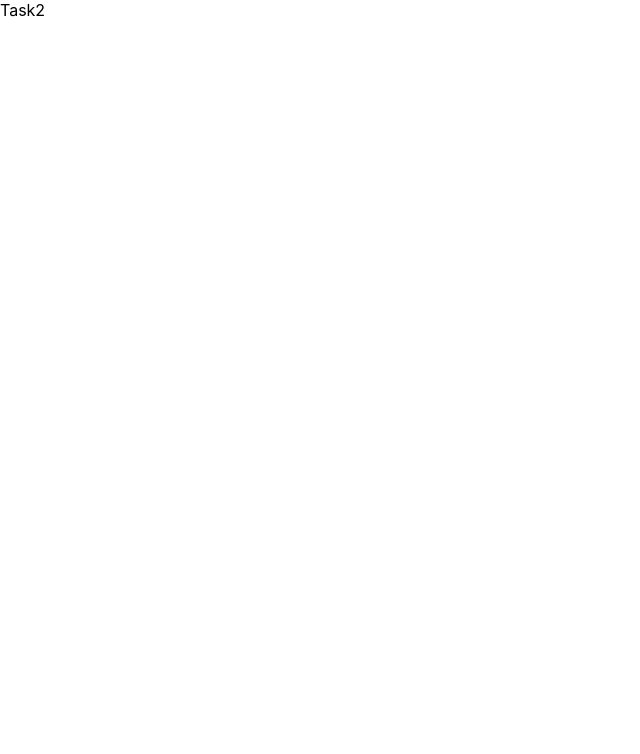
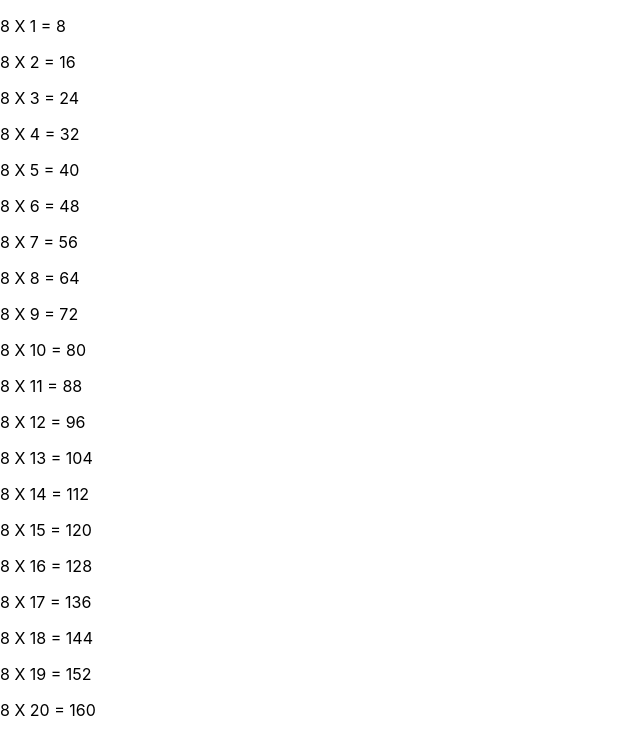
Before and after one commit to himanshu064/react-training, a React (Create React App) app: page /task2 in a window 1280 px wide. Shown: the top 754 px of the page, without its empty margins (0-640 px from the left). Built offline with nearby package versions, Linux system fonts and the light colour scheme.

Commit message:
Task 2 completed

```diff
--- a/src/App.js
+++ b/src/App.js
@@ -9,7 +9,7 @@ function App() {
     <BrowserRouter>
       <Routes>
         <Route path='/task1' element={<Task1 />} />
-        <Route path='/task2' element={<Task2 />} />
+        <Route path='/task2' element={<Task2  number="8" max="20" />} />
         <Route path='/task3' element={<Task3 />} />
       </Routes>
     </BrowserRouter>
--- a/src/pages/Task2/index.js
+++ b/src/pages/Task2/index.js
@@ -1,7 +1,35 @@
-import React from "react";
+import React, { useState } from "react";
 
-const Task2 = () => {
-  return <div>Task2</div>;
-};
+function TableForAny(props){
 
-export default Task2;
+    const number = props.number;
+    var length = props.max;
+    length = parseInt(length)
+
+    function range(length) {
+        if (length==undefined) {
+            return Array(10).fill().map((_, idx) => idx+1 )
+        }
+        else{
+          return Array(length).fill().map((_, idx) => idx+1 )
+        }
+
+      }
+      var result = range(length);
+      const [times,setTimes] = useState(result)
+
+
+
+    return (
+        <div>{
+               times.map((x, index)=>{
+                console.log(x)
+                return <p key={index}>{number} X {x} = {number*x}</p>
+               })
+            }
+
+        </div>
+    )
+}
+
+export default TableForAny;
```
